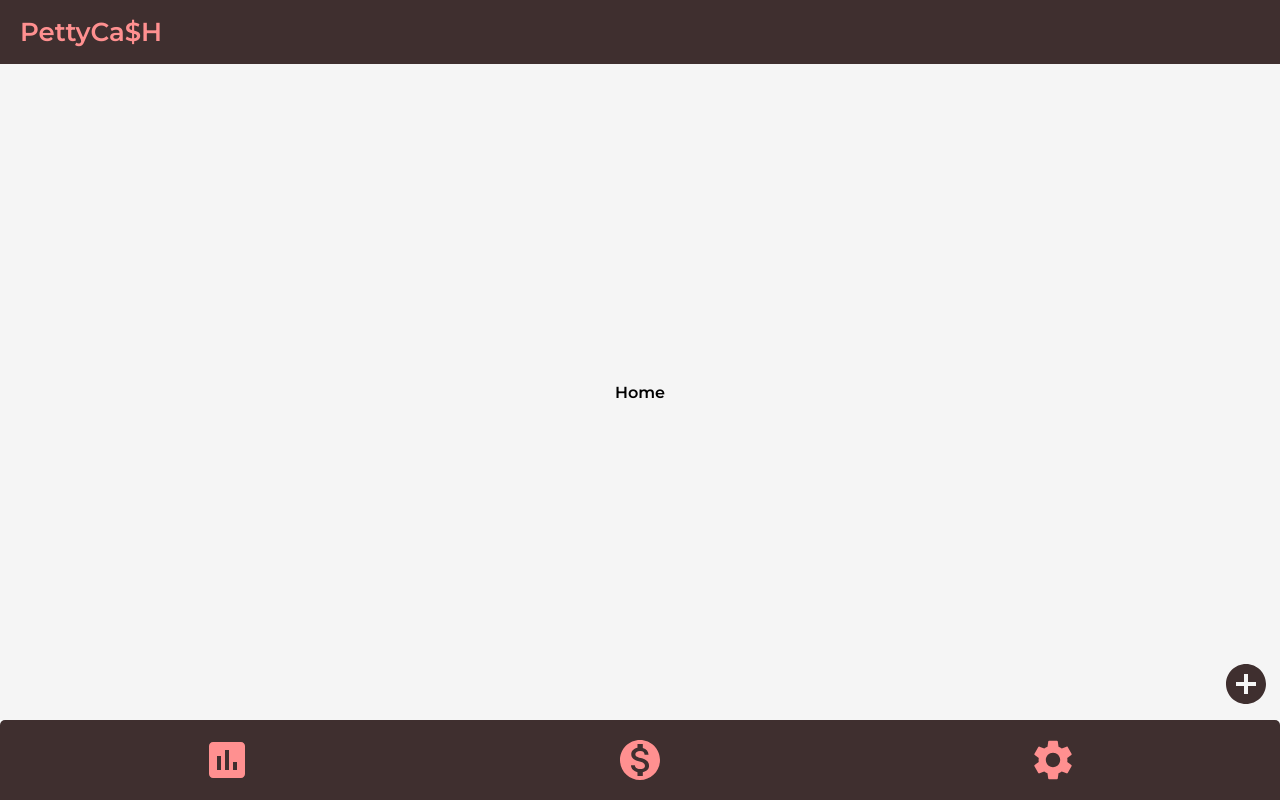
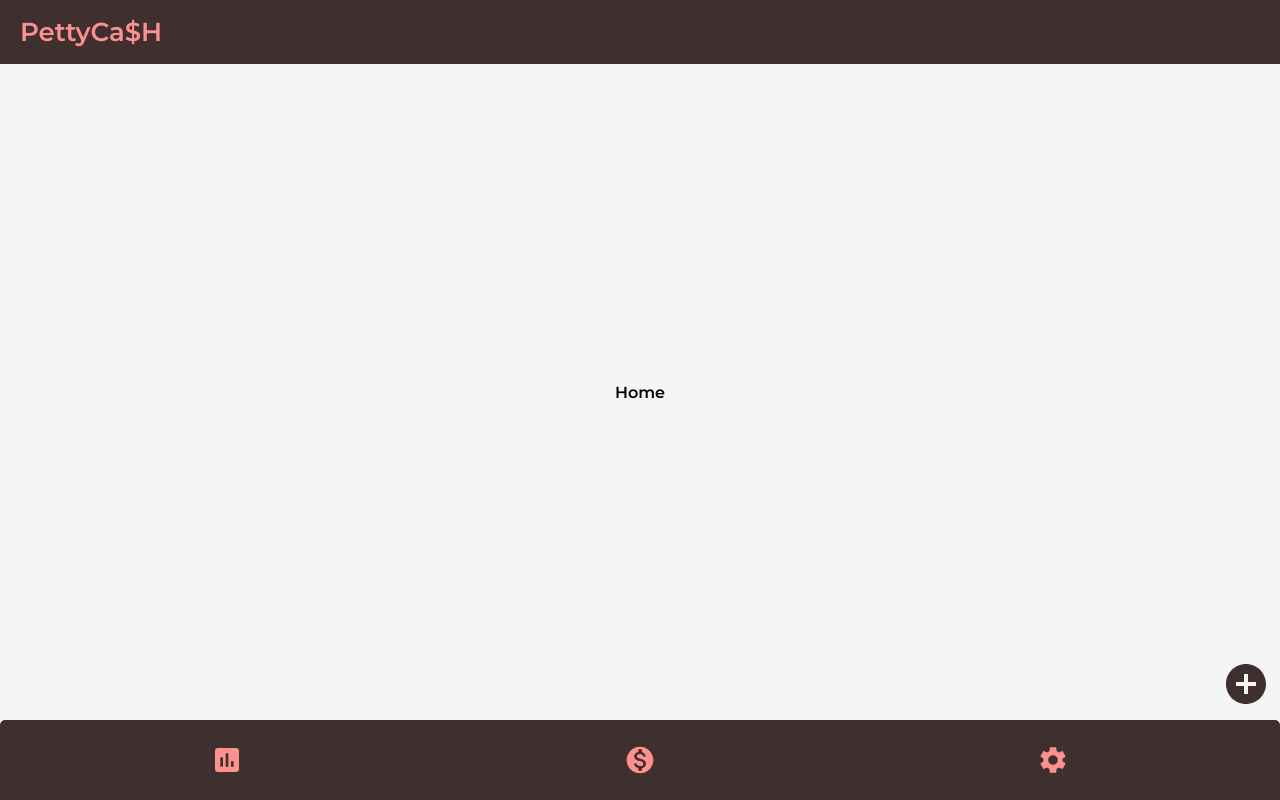
Before and after one commit to dhachanamoorthy/pettycash, a React (Create React App) app: page / in a window 1280 px wide. Built offline with nearby package versions, Linux system fonts and the light colour scheme.

Commit message:
fix : icon size

```diff
--- a/src/components/NavBar/NavBar.css
+++ b/src/components/NavBar/NavBar.css
@@ -19,6 +19,6 @@
 }
 
 .navbar-links .navbar-icon {
-  font-size: 48px;
+  font-size: 32px;
   color: #ff9090;
 }
```
